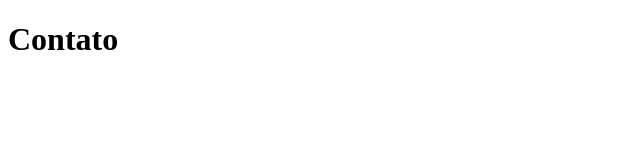
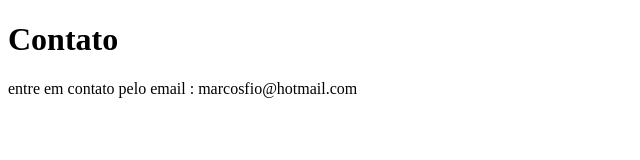
Before and after one commit to marcosfio/sistema-de-cadastro, a plain HTML site: page contato.html in a window 1280 px wide. Shown: the whole page, without its empty margins (0-640 px from the left). Drawn offline with Linux system fonts and the light colour scheme.

Commit message:
adicionando email ao contato

```diff
--- a/contato.html
+++ b/contato.html
@@ -8,6 +8,7 @@
 </head>
 <body>
     <h1>Contato</h1>
+    <p>entre em contato pelo email : marcosfio@hotmail.com</p>
 
 </body>
 </html>
```
